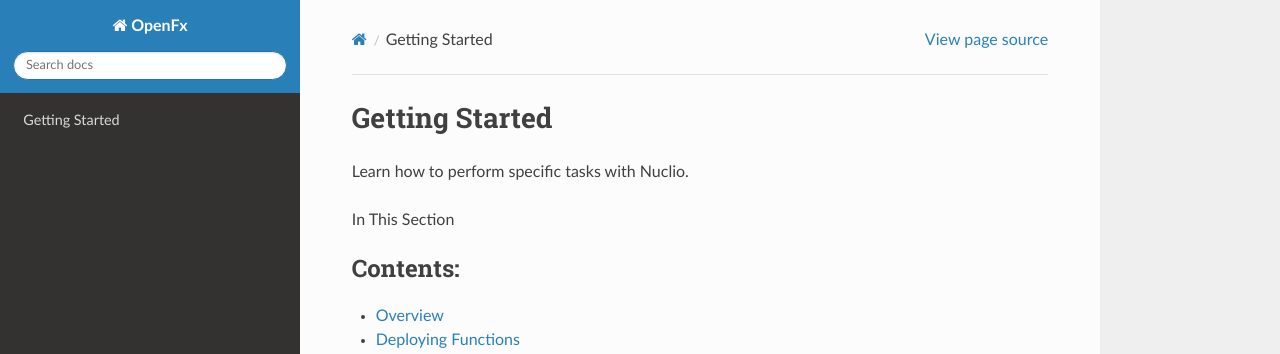
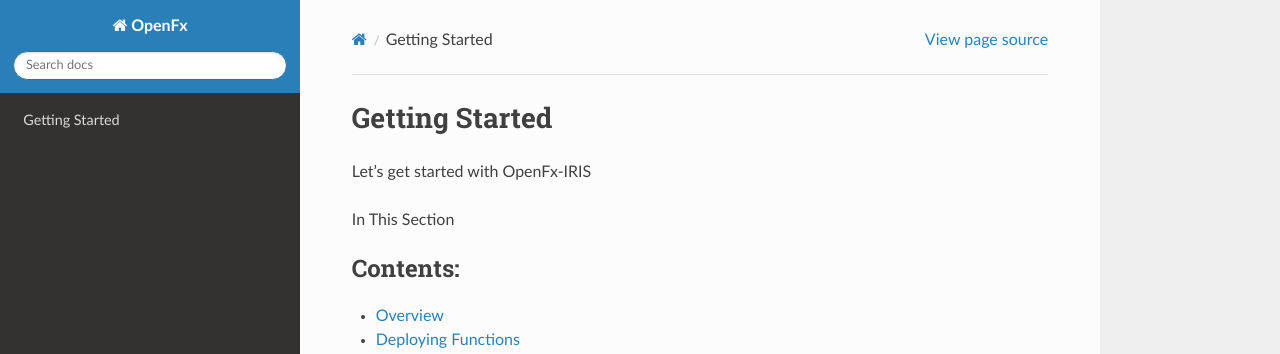
Before and after one commit to OpenFx-IRIS/OpenFx-IRIS, a Sphinx documentation site: the page built from docs/source/3_getting_started/index.rst, in a window 1280 px wide. Shown: the top 354 px of the page. Built offline with Sphinx 7.4.7 and the Read the Docs theme 2.0.0, drawn with Linux system fonts in a browser that asks for light colours.

Commit message:
docs: modify Nuclio contents

```diff
--- a/docs/source/3_getting_started/index.rst
+++ b/docs/source/3_getting_started/index.rst
@@ -1,7 +1,7 @@
 Getting Started
 ====================================
 
-Learn how to perform specific tasks with Nuclio.
+Let's get started with OpenFx-IRIS
 
 In This Section
 
```
